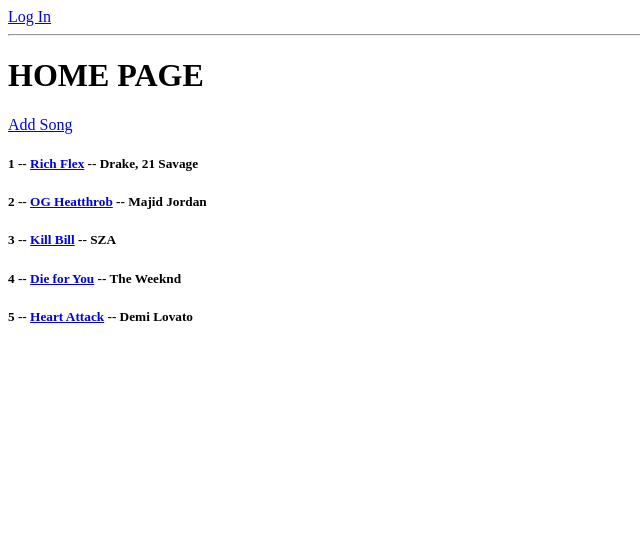
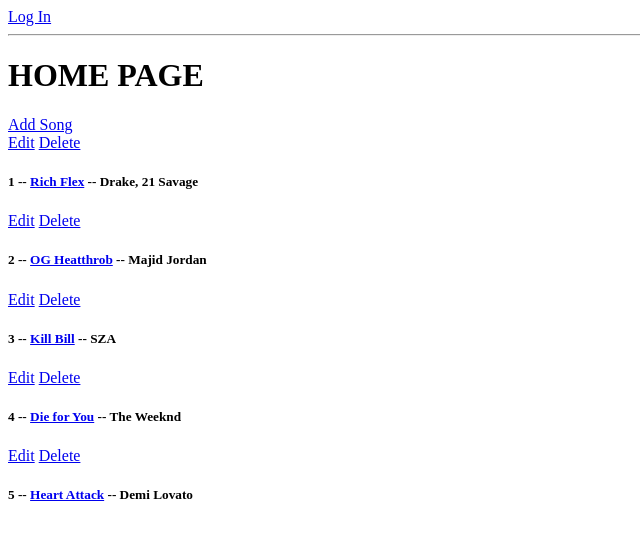
Before and after one commit to wafas-repo/MeloFile, a Django app: page / in a window 1280 px wide. Shown: the top 540 px of the page, without its empty margins (0-640 px from the left). Run offline with Django 4.2, Linux system fonts and the light colour scheme; data comes from the database, SQL or seed files in the repository; both versions use the stored data as it was after the commit.

Commit message:
Basic crud functionality for songs

```diff
--- a/base/templates/base/home.html
+++ b/base/templates/base/home.html
@@ -10,6 +10,8 @@
 
     <div>
         {% for song in songs %}
+            <a href="{% url 'edit-song' song.id  %}">Edit</a>
+            <a href="{% url 'delete-song' song.id  %}">Delete</a>
             <div>
                 <h5>{{song.id}} -- <a href="{% url 'song' song.id %}">{{song.title}}</a> -- {{song.artist}} </h5>
             </div>
--- a/base/urls.py
+++ b/base/urls.py
@@ -5,8 +5,8 @@
     path('', views.home, name="home"),
     path('song/<str:pk>/', views.song_page, name="song"),
     path('add-song/', views.createLyricPage, name="add-song"),
-
-
+    path('edit-song/<str:pk>/', views.editLyrics, name="edit-song"),
+    path('delete-song/<str:pk>/', views.deleteSong, name="delete-song"),
 
     path("login", views.login_view, name="login"),
     path("logout", views.logout_view, name="logout"),
--- a/base/views.py
+++ b/base/views.py
@@ -80,3 +80,27 @@
         return HttpResponseRedirect(reverse("home"))
     else:
         return render(request, "base/register.html")
+
+
+def editLyrics(request, pk):
+    song = Song.objects.get(id=pk)
+    form = SongForm(instance=song)
+
+    if request.method == 'POST':
+        form = SongForm(request.POST, instance=song)
+        if form.is_valid():
+            form.save()
+            return redirect('home')
+    context = {'form':form}
+    return render(request, "base/song_form.html", context)
+
+def deleteSong(request, pk):
+    song = Song.objects.get(id=pk)
+
+    if request.user != song.creator:
+        return HttpResponse('Your are not allowed here!!')
+
+    if request.method == 'POST':
+        song.delete()
+        return redirect('home')
+    return render(request, 'base/delete.html', {'obj': song})
```
Also changed, not shown: base/templates/base/delete.html (added, +13 -0 lines), db.sqlite3.
